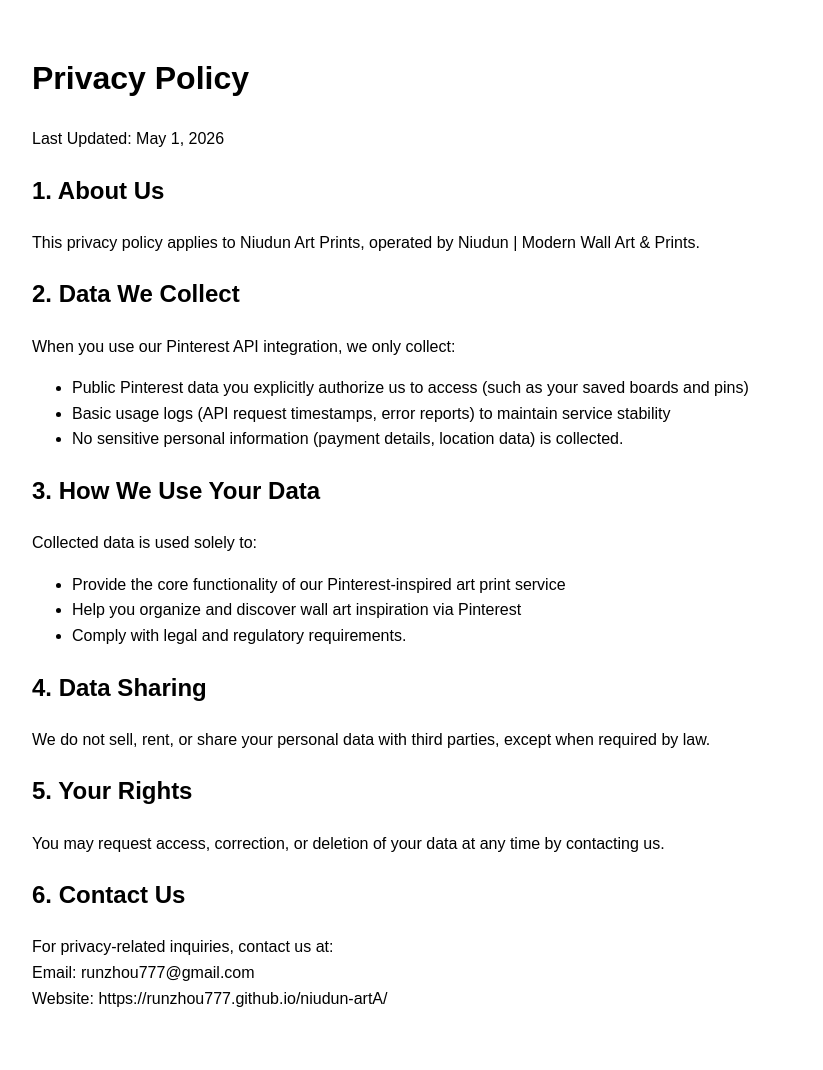
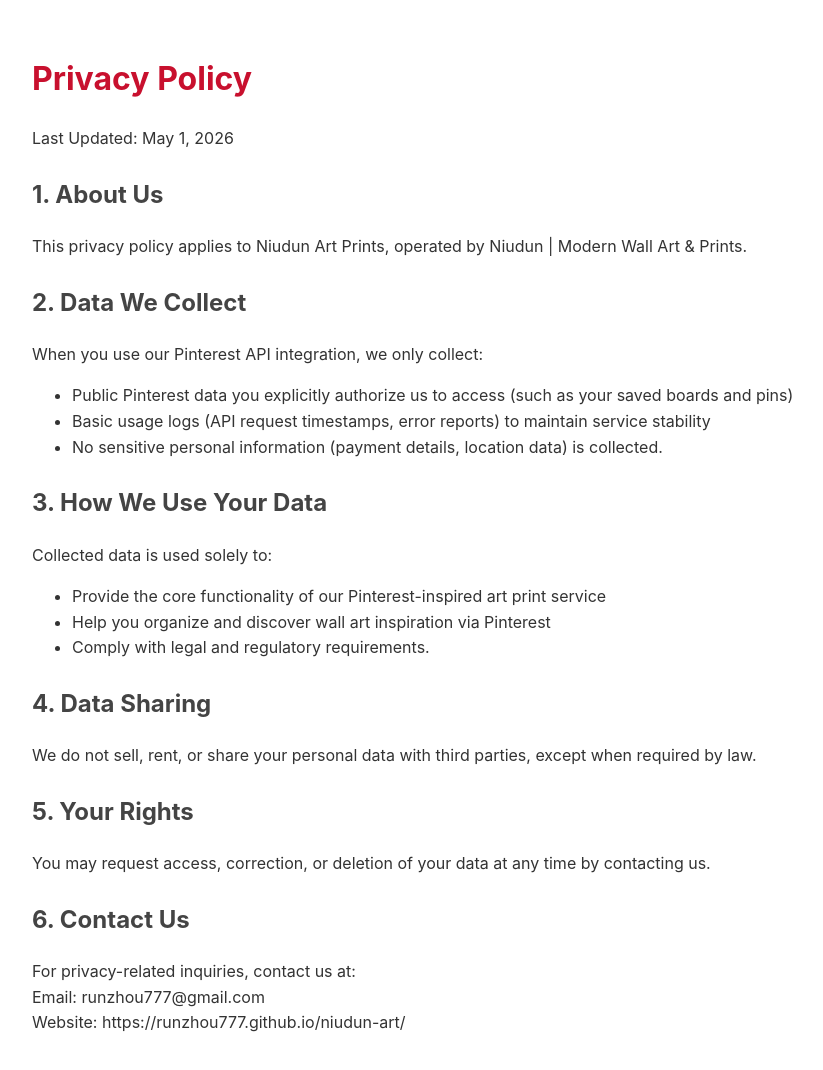
Before and after one commit to niudun-art/niudun-artA, a plain HTML site: page privacy-policy.html in a window 1280 px wide. Shown: the whole page, without its empty margins (208-1031 px from the left). Drawn offline with Linux system fonts and the light colour scheme.

Commit message:
Update privacy-policy.html

```diff
--- a/privacy-policy.html
+++ b/privacy-policy.html
@@ -3,7 +3,11 @@
 <head>
     <meta charset="UTF-8">
     <title>Niudun Art Prints - Privacy Policy</title>
-    <style>body { font-family: Arial, sans-serif; max-width: 800px; margin: 0 auto; padding: 2rem; line-height: 1.6; }</style>
+    <style>
+        body { font-family: -apple-system, BlinkMacSystemFont, 'Segoe UI', Roboto, sans-serif; max-width: 800px; margin: 0 auto; padding: 2rem; line-height: 1.6; color: #333; }
+        h1 { color: #c8102e; }
+        h2 { color: #444; margin-top: 1.5rem; }
+    </style>
 </head>
 <body>
     <h1>Privacy Policy</h1>
@@ -37,6 +41,6 @@
     <h2>6. Contact Us</h2>
     <p>For privacy-related inquiries, contact us at: <br>
     Email: runzhou777@gmail.com<br>
-    Website: https://runzhou777.github.io/niudun-artA/</p>
+    Website: https://runzhou777.github.io/niudun-art/</p>
 </body>
 </html>
```
